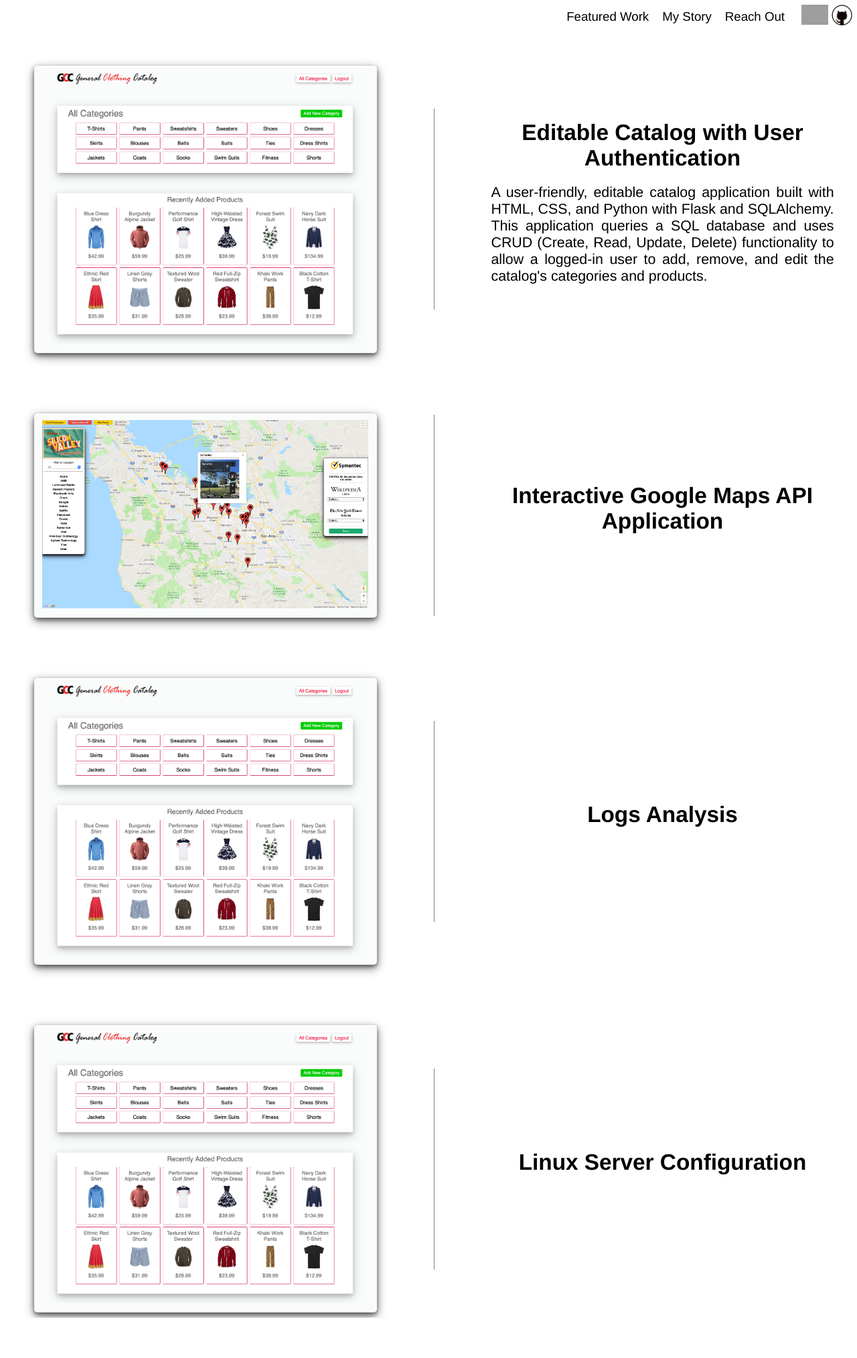
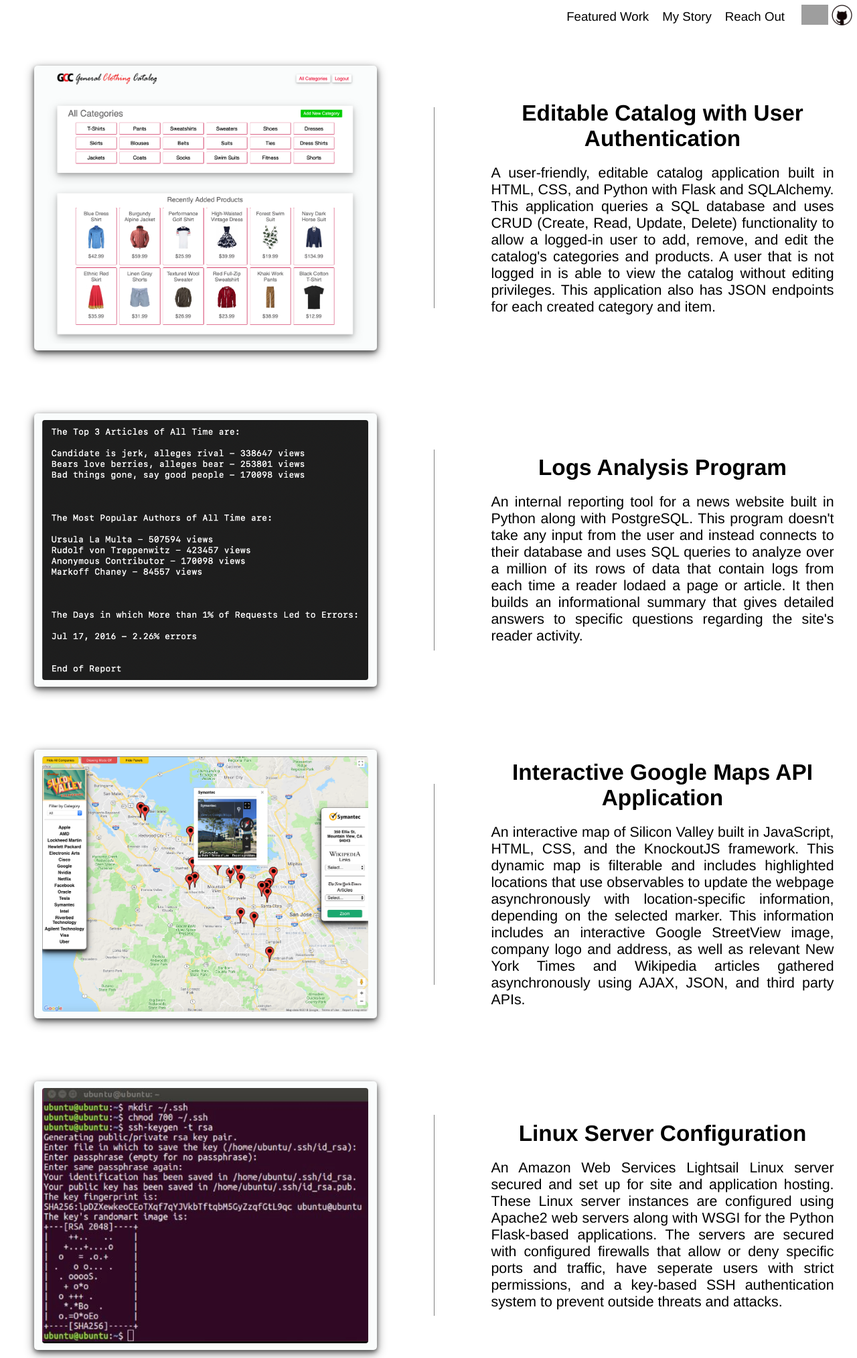
Before and after one commit to tzndr/portfolio-site, a Flask app: page /featured_work in a window 1280 px wide. Shown: the whole page at 67% size. Before the commit the page ends 1967 px from the top, so only its background shows below. Run offline with Flask 2, Linux system fonts and the light colour scheme; grey boxes are pictures that could not be loaded.

Commit message:
Add featured work images and descriptions

```diff
--- a/static/js/app.js
+++ b/static/js/app.js
@@ -1,20 +1,53 @@
-var catalogAppDescription = "A user-friendly, editable catalog application built with HTML, CSS, and Python " +
-  "with Flask and SQLAlchemy. This application queries a SQL database and uses CRUD " +
-  "(Create, Read, Update, Delete) functionality to allow a logged-in user to add, " +
-  "remove, and edit the catalog's categories and products."
+var catalogAppDescription = "A user-friendly, editable catalog application built " +
+  "in HTML, CSS, and Python with Flask and SQLAlchemy. This application queries " +
+  "a SQL database and uses CRUD (Create, Read, Update, Delete) functionality to " +
+  "allow a logged-in user to add, remove, and edit the catalog's categories and " +
+  "products. A user that is not logged in is able to view the catalog without " +
+  "editing privileges. This application also has JSON endpoints for each created " +
+  " category and item."
 
-var $catalogDescription = $('#catalog-description');
+var googleMapsDescription = "An interactive map of Silicon Valley built " +
+  "in JavaScript, HTML, CSS, and the KnockoutJS framework. This dynamic map " +
+  "is filterable and includes highlighted locations that use observables to " +
+  "update the webpage asynchronously with location-specific information, depending " +
+  "on the selected marker. This information includes an interactive Google StreetView " +
+  "image, company logo and address, as well as relevant New York Times and Wikipedia " +
+  "articles gathered asynchronously using AJAX, JSON, and third party APIs."
+
+var logsAnalysisDescription = "An internal reporting tool for a news website " +
+  "built in Python along with PostgreSQL. This program doesn't take any input from " +
+  "the user and instead connects to their database and uses SQL queries to analyze " +
+  "over a million of its rows of data that contain logs from each time a reader " +
+  "lodaed a page or article. It then builds an informational summary that gives " +
+  "detailed answers to specific questions regarding the site's reader activity."
+
+
+
+var linuxServerDescription = "An Amazon Web Services Lightsail Linux server secured " +
+  "and set up for site and application hosting.  These Linux server instances are " +
+  "configured using Apache2 web servers along with WSGI for the Python Flask-based " +
+  "applications. The servers are secured with configured firewalls that allow or deny " +
+  "specific ports and traffic, have seperate users with strict permissions, and a " +
+  "key-based SSH authentication system to prevent outside threats and attacks."
+
+var $catalogAppElem = $('#catalog-description');
+
+var $googleMapsElem = $('#google-maps-description');
+
+var $logsAnalysisElem = $('#logs-analysis-description');
+
+var $linuxServerElem = $('#linux-server-description');
 
 var ViewModel = {
   init: function() {
-    $catalogDescription.text(catalogAppDescription);
+    $catalogAppElem.text(catalogAppDescription);
+    $googleMapsElem.text(googleMapsDescription);
+    $logsAnalysisElem.text(logsAnalysisDescription);
+    $linuxServerElem.text(linuxServerDescription);
   }
 }
 
 ViewModel.init();
-
-
-
 
 
 //var typeIt = function() {
--- a/static/style.css
+++ b/static/style.css
@@ -58,7 +58,6 @@ a {
 
 .image-container {
   width: 40%;
-  min-width: 385px;
   height: auto;
   background-color: #FAFCFC;
   border-radius: 5px;
@@ -76,9 +75,11 @@ a {
 }
 
 .work-img {
+  display: block;
   margin: 10px auto;
   width: 95%;
   height: 95%;
+  border-radius: 4px;
 }
 
 .work-description-container {
@@ -94,7 +95,7 @@ a {
 }
 
 .work-description-text {
-  margin: 20px auto;
+  margin: 20px 0 0 0;
   font: 16pt helvetica, arial;
   text-align: justify;
 }
--- a/templates/featured_work.html
+++ b/templates/featured_work.html
@@ -22,6 +22,16 @@
     </div>
     <div class="work-container">
       <div class="image-container">
+        <img class="work-img" src="../static/img/logs_analysis.png">
+      </div>
+      <div class="element-break"></div>
+      <div class="work-description-container">
+        <h1 class="work-description-title">Logs Analysis Program</h1>
+        <div id="logs-analysis-description" class="work-description-text"></div>
+      </div>
+    </div>
+    <div class="work-container">
+      <div class="image-container">
         <img class="work-img" src="../static/img/google_mapsAPI.png">
       </div>
       <div class="element-break"></div>
@@ -32,22 +42,12 @@
     </div>
     <div class="work-container">
       <div class="image-container">
-        <img class="work-img" src="../static/img/catalog_app1.png">
-      </div>
-      <div class="element-break"></div>
-      <div class="work-description-container">
-        <h1 class="work-description-title">Logs Analysis</h1>
-        <div id="logs-analysis-description" class="work-description-text"></div>
-      </div>
-    </div>
-    <div class="work-container">
-      <div class="image-container">
-        <img class="work-img" src="../static/img/catalog_app1.png">
+        <img class="work-img" src="../static/img/linux_config.png">
       </div>
       <div class="element-break"></div>
       <div class="work-description-container">
         <h1 class="work-description-title">Linux Server Configuration</h1>
-        <div id="linux-description" class="work-description-text"></div>
+        <div id="linux-server-description" class="work-description-text"></div>
       </div>
     </div>
     <script src="../static/js/libs/jquery.min.js"></script>
```
Also changed, not shown: static/img/google_mapsAPI.png, static/img/linux_config.png (added), static/img/linux_config1.png (added), static/img/logs_analysis.png (added).
